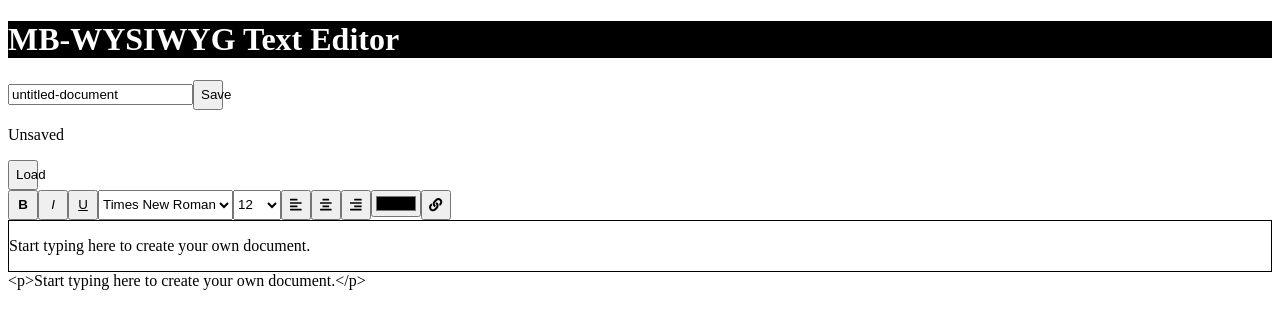
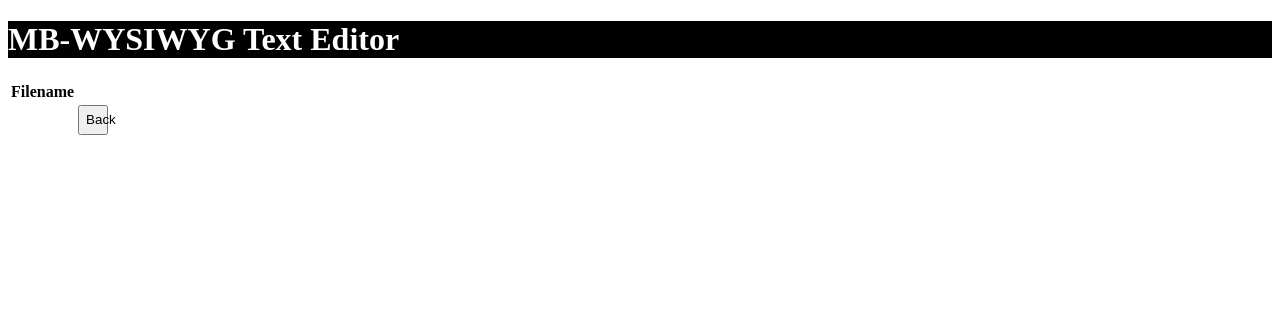
Before and after one commit to AndrewRLloyd88/mb-text-editor, a React (Vite) app: page / in a window 1280 px wide. Both pictures are taken after a click on the button "Load". Shown: the top 328 px of the page. Built offline with nearby package versions, Linux system fonts and the light colour scheme.

Commit message:
add load modal for local storage files

```diff
--- a/src/App.tsx
+++ b/src/App.tsx
@@ -12,7 +12,7 @@ const App = (props: Props) => {
   const [docTitle, setDocTitle] = useState('untitled-document');
   const [savedAt, setSavedAt] = useState<String>();
   const [userDocs, setUserDocs] = useState<String[]>([]);
-  const [show, setShow] = useState(false);
+  const [show, setShow] = useState(true);
 
   document.addEventListener(
     'keydown',
@@ -53,28 +53,49 @@ const App = (props: Props) => {
     localStorage[docTitle] = currentHTML;
   };
 
+  //Gets Users Docs from localstorage
   const loadDocs = () => {
     const docs = Object.keys(localStorage);
-    console.log(docs);
+    setUserDocs(docs);
+    setShow(!show);
   };
 
-  const handleLoadChange = () => {
-    console.log('loading');
+  //changes docs based on load button in modal
+  const changeDocs = (e: React.MouseEvent<HTMLButtonElement, MouseEvent>) => {
+    const doc = e.currentTarget.id;
+    const html: string = localStorage.getItem(doc)!;
+    console.log(html);
+    setCurrentHTML(html);
+    setDocTitle(doc);
+    if (content.current) {
+      content.current.innerHTML = html;
+    }
+    setShow(!show);
+  };
+
+  //used for the back button in the modal
+  const setHidden = () => {
+    setShow(!show);
   };
 
   useEffect(() => {
     const docs = Object.keys(localStorage);
-    console.log(docs);
     setUserDocs([...docs]);
+    console.log(userDocs);
     if (content.current) {
       setCurrentHTML(content.current.innerHTML);
     }
-  }, []);
+  }, [docTitle]);
 
   return (
     <>
       <h1>MB-WYSIWYG Text Editor</h1>
-      <Modal />
+      <Modal
+        show={show}
+        userDocs={userDocs}
+        hide={setHidden}
+        changeDocs={(e) => changeDocs(e)}
+      />
       <form
         onSubmit={(e) => {
           e.preventDefault();
--- a/src/Modal.tsx
+++ b/src/Modal.tsx
@@ -1,21 +1,48 @@
 import React from 'react';
 
-export default function Modal() {
+interface Props {
+  show: boolean;
+  userDocs: String[];
+  hide: () => void;
+  changeDocs: (e: React.MouseEvent<HTMLButtonElement, MouseEvent>) => void;
+}
+
+export default function Modal(props: Props) {
+  const files = props.userDocs.map((doc, idx) => {
+    return (
+      <tr>
+        <td key={idx}>{doc}</td>
+        <td key={idx + 100}>
+          <button
+            onClick={(e) => {
+              props.changeDocs(e);
+            }}
+            id={`${doc}`}
+          >
+            Load
+          </button>
+        </td>
+      </tr>
+    );
+  });
   return (
-    <div className="modal" hidden={true}>
+    <div className="modal" hidden={props.show}>
       <table className="table">
         <thead>
           <tr>
-            <th scope="col">FileName</th>
-            {/* <th scope="col">Long URL</th>
-            <th scope="col">Date Created</th>
-            <th scope="col">TinyURL Uses</th>
-            <th scope="col">TinyURL Views</th>
-            <th scope="col">Edit</th> */}
-            <th scope="col">Delete</th>
+            <th scope="col">Filename</th>
+            <th scope="col"></th>
           </tr>
         </thead>
-        <tbody></tbody>
+        <tbody>{files}</tbody>
+        <tbody>
+          <tr>
+            <td></td>
+            <td>
+              <button onClick={props.hide}>Back</button>
+            </td>
+          </tr>
+        </tbody>
       </table>
     </div>
   );
```
